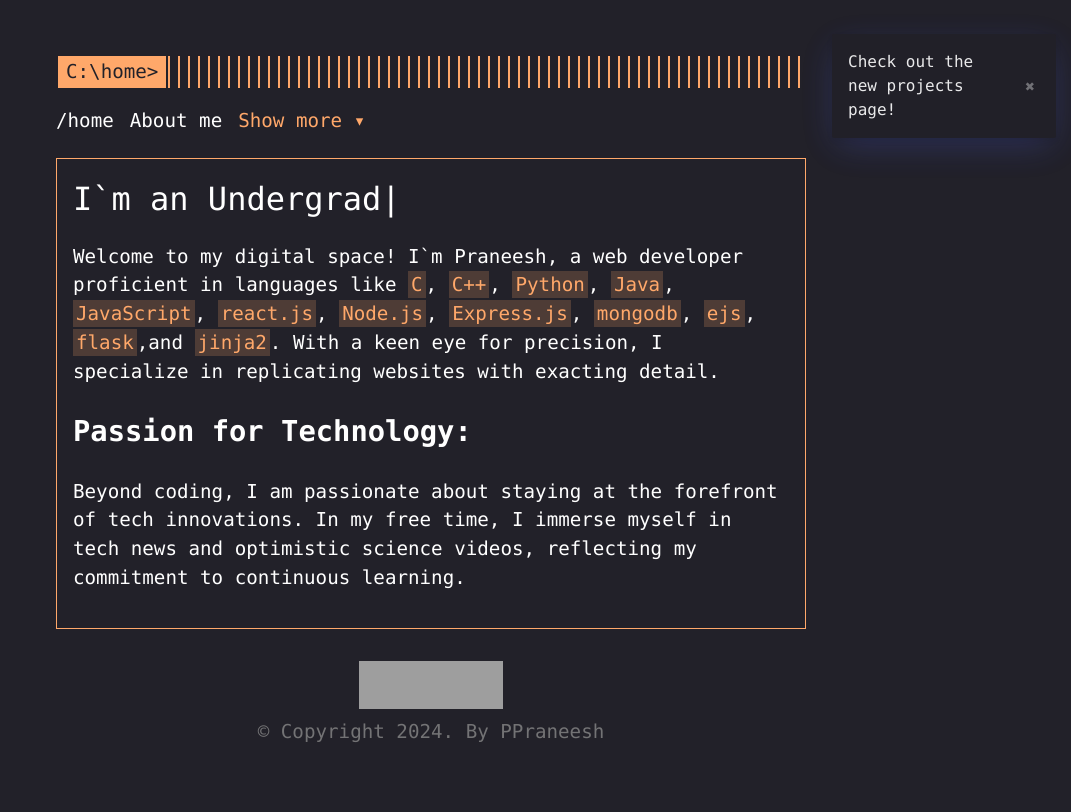
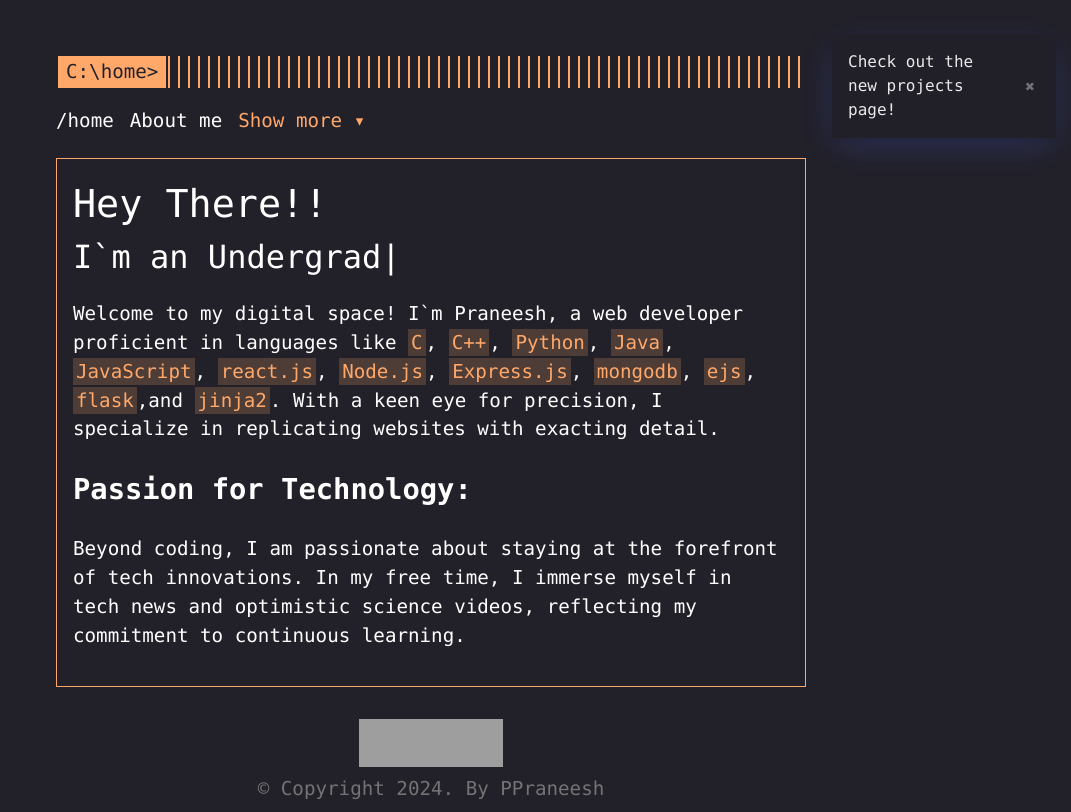
Before and after one commit to PPraneesh/PORTFOLIO-REACT, a React (Vite) app: page / in a window 1280 px wide. Shown: the whole page, without its empty margins (209-1280 px from the left). Built offline with nearby package versions, Linux system fonts and the light colour scheme; grey boxes are pictures that could not be loaded; a small style sheet from the web is missing.

Commit message:
home page

```diff
--- a/src/components/Home.jsx
+++ b/src/components/Home.jsx
@@ -32,16 +32,17 @@ export default function Home() {
     <>
       <div className="content">
         <div className="hello">
+        <h1>Hey There!!</h1>
         <TypeAnimation
       sequence={[
         'I`m Praneesh',
         3000,
         'I`m an Undergrad',
-        2000,
+        2500,
         'I`m a Web Developer',
-        2000,
+        2500,
         'I`m an ML enthusiast',
-        2000
+        2500
       ]}
       className='type-animation'
       wrapper="span"
--- a/src/index.css
+++ b/src/index.css
@@ -147,7 +147,10 @@ a {
   padding: 1rem;
   border: 1px solid #ffa86a;
 }
-
+.hello h1{
+  margin: 0;
+  font-weight: 100;
+}
 .type-animation{
     font-size: 3rem;
 }
```
